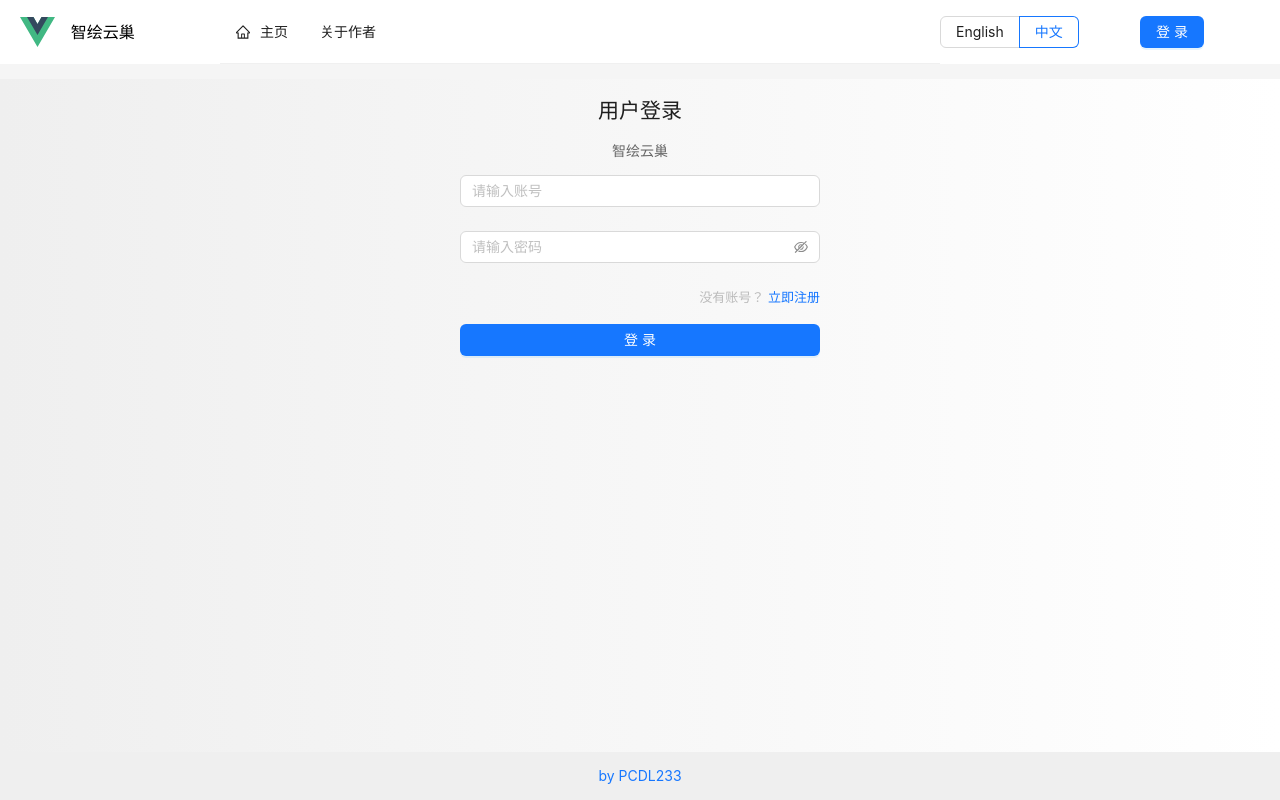
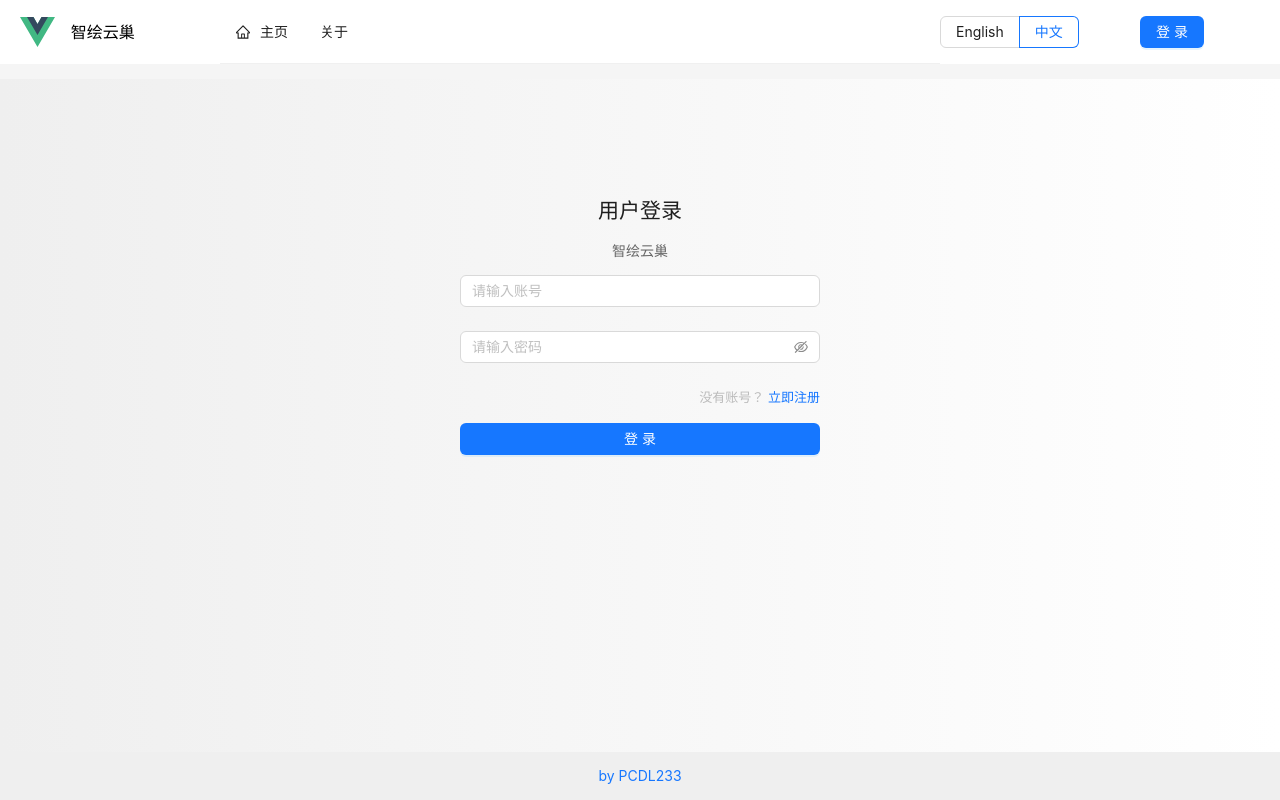
Before and after one commit to PCDL233/cloud-nest, a Vue app: page /user/login in a window 1280 px wide. Built offline with nearby package versions, Linux system fonts and the light colour scheme.

Commit message:
feat: 添加个人信息编辑和更新时间显示功能

```diff
--- a/src/api/typings.d.ts
+++ b/src/api/typings.d.ts
@@ -131,6 +131,7 @@ declare namespace API {
 
   type UserVO = {
     createTime?: string
+    updateTime?: string
     id?: number
     userAccount?: string
     userAvatar?: string
--- a/src/components/GlobalHeader.vue
+++ b/src/components/GlobalHeader.vue
@@ -36,13 +36,18 @@
               </a-space>
               <template #overlay>
                 <a-menu>
+                  <!-- todo:修改登录用户信息（弹窗）功能-->
+                  <a-menu-item @click="doEditUserInfo">
+                    <UserOutlined />
+                    个人信息
+                  </a-menu-item>
+                  <a-menu-item @click="doAbout">
+                    <InfoCircleOutlined />
+                    关于作者
+                  </a-menu-item>
                   <a-menu-item @click="doLogout">
                     <LogoutOutlined />
                     退出登录
-                  </a-menu-item>
-                  <a-menu-item @click="doAbout">
-                    <InfoCircleOutlined />
-                    关于
                   </a-menu-item>
                 </a-menu>
               </template>
@@ -58,7 +63,12 @@
 </template>
 <script lang="ts" setup>
 import { computed, h, ref } from 'vue'
-import { HomeOutlined, LogoutOutlined, InfoCircleOutlined } from '@ant-design/icons-vue'
+import {
+  HomeOutlined,
+  LogoutOutlined,
+  InfoCircleOutlined,
+  UserOutlined,
+} from '@ant-design/icons-vue'
 import { type MenuProps, message } from 'ant-design-vue'
 import { useRouter } from 'vue-router'
 import { useLoginUserStore } from '@/stores/useLoginUserStore.ts'
@@ -80,10 +90,15 @@ const originItems = [
     label: '用户管理',
     title: '用户管理',
   },
+  /*  {
+      key: 'others',
+      label: h('a', { href: 'https://gitee.com/PCDL233', target: '_blank' }, '关于作者'),
+      title: '关于作者',
+    },*/
   {
-    key: 'others',
-    label: h('a', { href: 'https://gitee.com/PCDL233', target: '_blank' }, '关于作者'),
-    title: '编程导航',
+    key: '/about',
+    label: '关于',
+    title: '关于',
   },
 ]
 
@@ -132,7 +147,7 @@ const doLogout = async () => {
 }
 //关于
 const doAbout = () => {
-  router.push('/about')
+  window.open('https://gitee.com/PCDL233', '_blank')
 }
 //国际化
 const { localeChangeFunc, localeFather } = defineProps(['localeChangeFunc', 'localeFather'])
--- a/src/pages/admin/UserManagePage.vue
+++ b/src/pages/admin/UserManagePage.vue
@@ -35,8 +35,13 @@
         <template v-if="column.dataIndex === 'createTime'">
           {{ dayjs(record.createTime).format('YYYY-MM-DD HH:mm:ss') }}
         </template>
+        <template v-if="column.dataIndex === 'updateTime'">
+          {{ dayjs(record.updateTime).format('YYYY-MM-DD HH:mm:ss') }}
+        </template>
         <template v-else-if="column.key === 'action'">
           <a-button danger @click="doDelete(record.id)"> 删除</a-button>
+          <!--          todo:编辑用户信息功能-->
+          <a-button type="primary" style="margin-left: 10px">编辑</a-button>
         </template>
       </template>
     </a-table>
@@ -76,6 +81,10 @@ const columns = [
   {
     title: '创建时间',
     dataIndex: 'createTime',
+  },
+  {
+    title: '更新时间',
+    dataIndex: 'updateTime',
   },
   {
     title: '操作',
--- a/src/pages/user/UserLoginPage.vue
+++ b/src/pages/user/UserLoginPage.vue
@@ -72,6 +72,10 @@ const handleSubmit = async (values: API.UserLoginRequest) => {
 #UserLoginPage {
   max-width: 360px;
   margin: 0 auto;
+  display: flex;
+  flex-direction: column;
+  justify-content: center;
+  height: 60vh;
 }
 
 .title {
--- a/src/pages/user/UserRegisterPage.vue
+++ b/src/pages/user/UserRegisterPage.vue
@@ -87,6 +87,10 @@ const handleSubmit = async (values: API.UserRegisterRequest) => {
 #UserRegisterPage {
   max-width: 360px;
   margin: 0 auto;
+  display: flex;
+  flex-direction: column;
+  justify-content: center;
+  height: 60vh;
 }
 
 .title {
```
